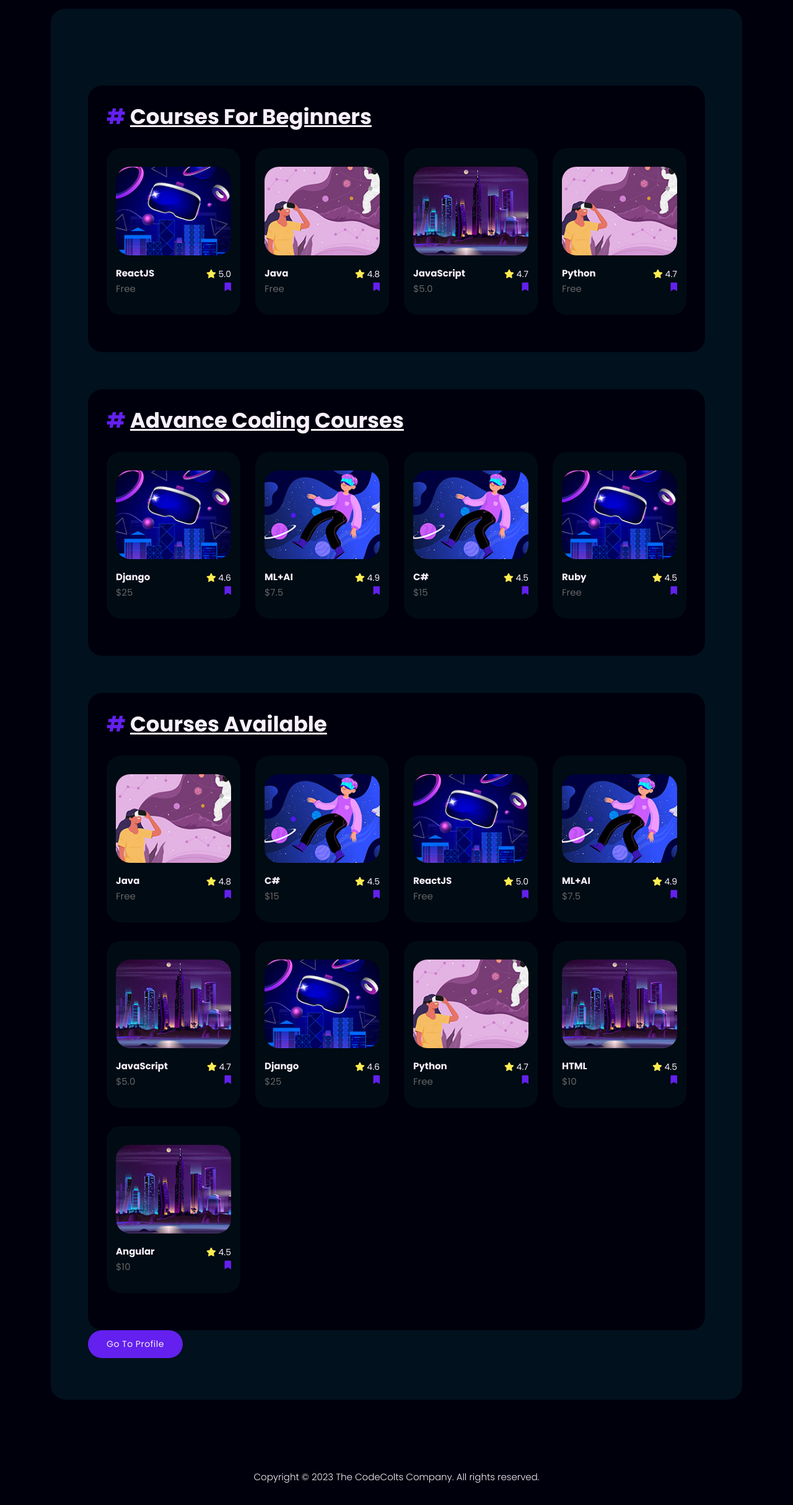
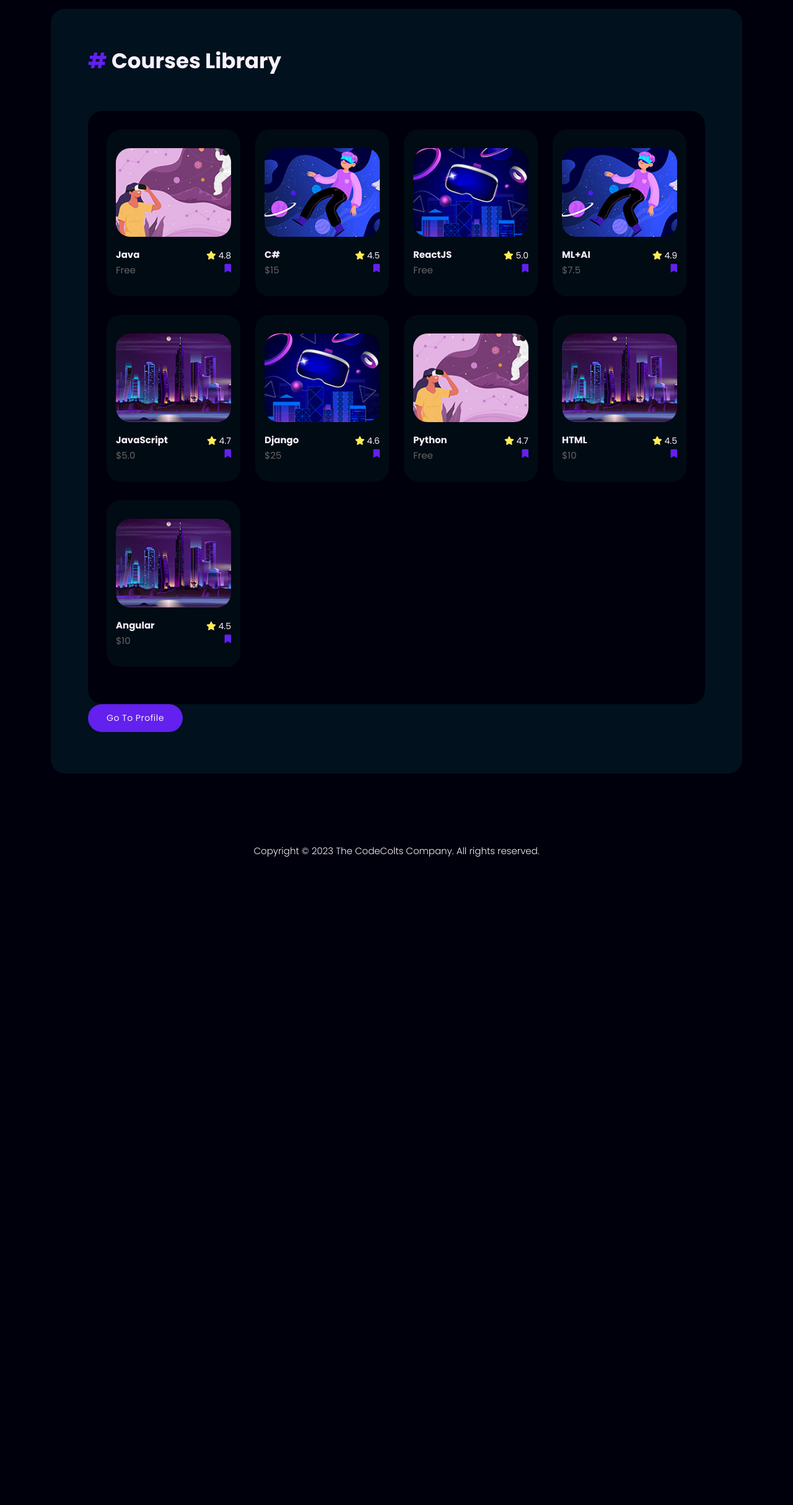
Before and after one commit to codeIntrovert/codeColts, a Flask app: page /browse in a window 1280 px wide. Shown: the part 96-2524 px from the top of the page at 62% size. After the commit the page ends 1478 px from the top, so only its background shows below. Run offline with Flask 3, Linux system fonts and the light colour scheme; some libraries are stand-ins or nearby versions.

Commit message:
trending page, all courses libraray update

```diff
--- a/routes/browse_routes.py
+++ b/routes/browse_routes.py
@@ -29,15 +29,14 @@ def details(course_name):
     course = course_mapping[course_name]
     lectures_data = lecturesData.get(course_name, [])  # Get lectures data for the course
 
-    beginner = menuData.beginner
-    return render_template('details.html', course=course, lectures_data=lectures_data, beginner=beginner)
+    trending = menuData.trending
+    return render_template('details.html', course=course, lectures_data=lectures_data, trending=trending)
 
 ####################### details end #######################
-
+################### General /browse page ###################
 @browse_blueprint.route('/browse', endpoint='browse_home', methods=['GET', 'POST']) # used when no course_name is provided
 def browse():
-    beginner = menuData.beginner
-    advanced = menuData.advanced
+    trending = menuData.trending
     allCourses = menuData.all
 
     # If the form is submitted (POST request), get the search keyword from the form
@@ -48,7 +47,7 @@ def browse():
         for course_name, course_data in course_mapping.items():
             if search_keyword.lower() in course_name.lower():
                 filtered_courses.append(course_data)
-        return render_template('browse.html', beginner=beginner, advanced=advanced, search_keyword=search_keyword, search_results=filtered_courses)
+        return render_template('browse.html', trending=trending, allCourses=allCourses, search_keyword=search_keyword, search_results=filtered_courses)
 
     # If it's a GET request, show the regular browse page without search results
-    return render_template('browse.html', beginner=beginner, advanced=advanced, allCourses=allCourses)
+    return render_template('browse.html', trending=trending, allCourses=allCourses)
--- a/routes/index_routes.py
+++ b/routes/index_routes.py
@@ -5,6 +5,6 @@ index_blueprint = Blueprint('index', __name__)
 
 @index_blueprint.route('/',endpoint='index')
 def index():
-    beginner = menuData.beginner
+    trending = menuData.trending
     lecturesData = data.watchHistory
-    return render_template('index.html', beginner=beginner, lecturesData=lecturesData)
+    return render_template('index.html', trending=trending, lecturesData=lecturesData)
--- a/static/assets/css/templatemo-cyborg-gaming.css
+++ b/static/assets/css/templatemo-cyborg-gaming.css
@@ -262,7 +262,7 @@ section {
 .heading-section h4 em {
   color: #f8f0fb;
   font-style: normal;
-  text-decoration: underline;
+  text-decoration: Bold;
 }
 
 /*
--- a/templates/browse.html
+++ b/templates/browse.html
@@ -22,53 +22,27 @@
 {% endif %}
 
 {% else %}
+<div class="heading-section">
+  <h4># <em>Courses Library</em></h4>
+</div>
 {% endif %}
-
-<!-- ***** Most Popular Start ***** -->
+<!-- ***** Start Stream Start ***** -->
 <div class="most-popular">
   <div class="row">
     <div class="col-lg-12">
-      <div class="heading-section">
-        <h4># <em>Courses For Beginners</em></h4>
-      </div>
+
       <div class="row">
         <!--macro from here-->
-        {{ project_list(beginner) }}
+        {{ project_list(allCourses) }}
       </div>
     </div>
   </div>
 </div>
-<!-- ***** Most Popular End ***** -->
-<!--advance coder-->
-<div class="most-popular">
-  <div class="row">
-    <div class="col-lg-12">
-      <div class="heading-section">
-        <h4># <em>Advance Coding Courses</em></h4>
-      </div>
-      <div class="row">{{ project_list(advanced) }}</div>
-    </div>
+<div class="col-lg-12">
+  <div class="main-button">
+    <a href="{{ url_for('profile.profile') }}">Go To Profile</a>
   </div>
 </div>
-        <!-- ***** Start Stream Start ***** -->
-        <div class="most-popular">
-          <div class="row">
-            <div class="col-lg-12">
-              <div class="heading-section">
-                <h4># <em>Courses Available</em></h4>
-              </div>
-              <div class="row">
-                <!--macro from here-->
-                {{ project_list(allCourses) }}
-              </div>
-            </div>
-          </div>
-        </div>
-      <div class="col-lg-12">
-        <div class="main-button">
-          <a href="{{ url_for('profile.profile') }}">Go To Profile</a>
-        </div>
-      </div>
 <!-- ***** Start Stream End ***** -->
 
 {% endblock %}
--- a/templates/details.html
+++ b/templates/details.html
@@ -70,7 +70,7 @@
         </div>
         <div class="row">
           <!--macro from here-->
-          {{ project_list(beginner) }}
+          {{ project_list(trending) }}
           <!-- macro ends -->
 
           <div class="col-lg-12">
--- a/templates/index.html
+++ b/templates/index.html
@@ -10,7 +10,7 @@
       </div>
       <div class="row">
         <!--macro from here-->
-        {{ project_list(beginner) }}
+        {{ project_list(trending) }}
         <!-- macro ends -->
 
         <div class="col-lg-12">
```
Also changed, not shown: menuData.py (+2 -8 lines).
